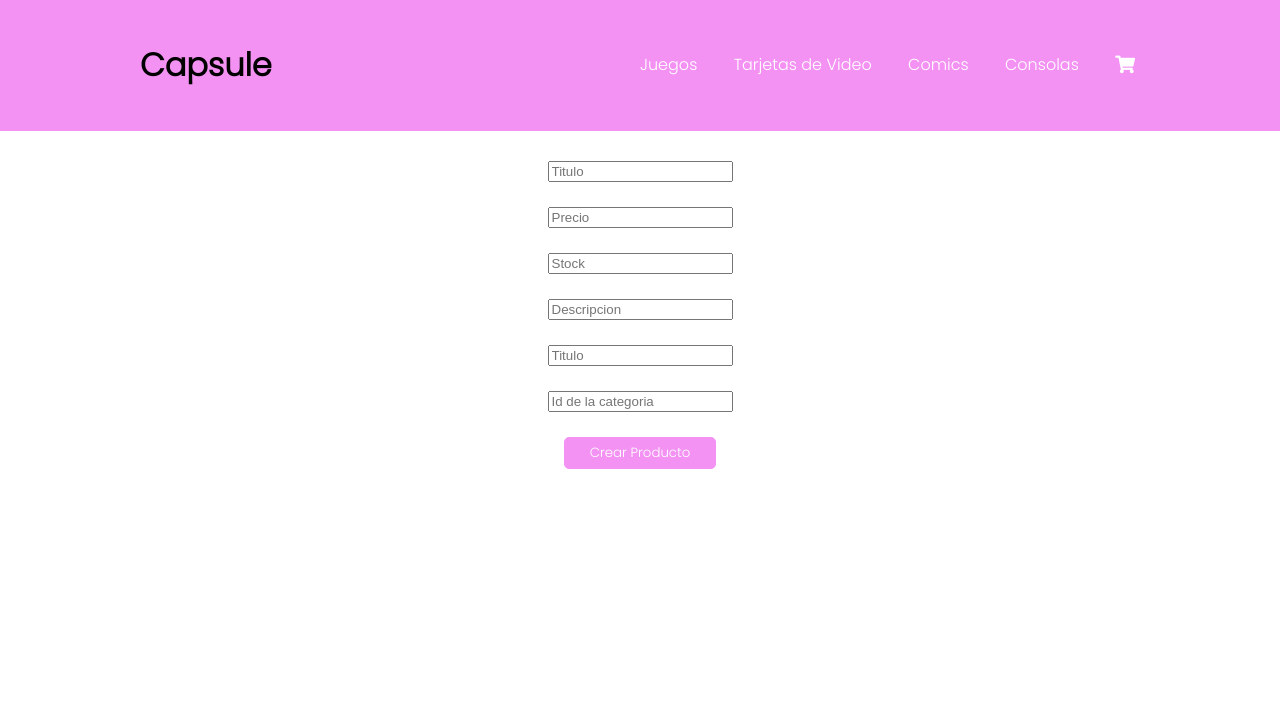
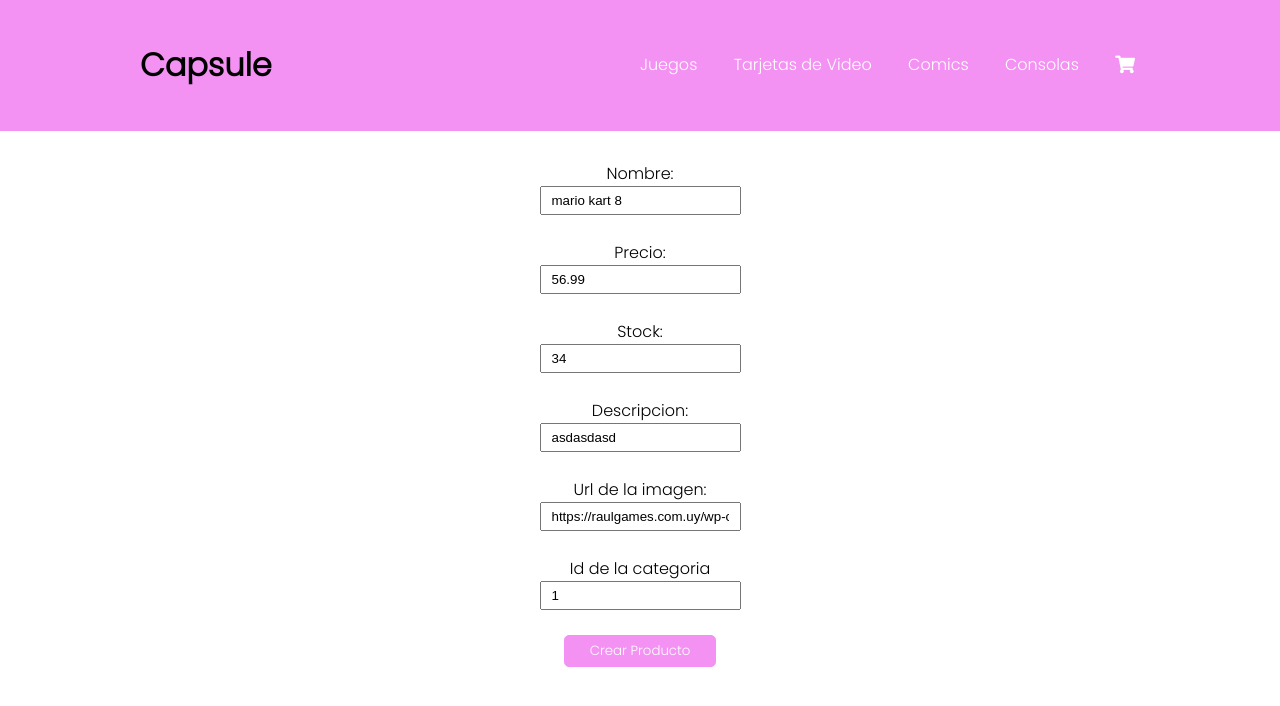
Before and after one commit to facundo3336/react, a React (Create React App) app: page /admin/orders/createProduct in a window 1280 px wide. Shown: the top 706 px of the page. Built offline with nearby package versions, Linux system fonts and the light colour scheme; a web font is replaced by a local one.

Commit message:
agregar creacion de cupones

```diff
--- a/src/App.js
+++ b/src/App.js
@@ -12,6 +12,8 @@ import { OrderDetailContainer } from "components/OrderDetailContainer/OrderDetai
 import { Checkout } from "components/Checkout/Checkout";
 import { ThankYouPage } from "components/ThankYouPage/ThankYouPage";
 import { CreateProduct } from "components/CreateProduct/CreateProduct";
+import { CreateCoupon } from "components/CreateCoupon/CreateCoupon";
+import { Coupons } from "components/Coupons/Coupons";
 
 function App() {
   return (
@@ -31,6 +33,8 @@ function App() {
             path="/admin/orders/createProduct"
             element={<CreateProduct />}
           />
+          <Route path={"/admin/createCoupon"} element={<CreateCoupon />} />
+          <Route path={"/admin/coupons"} element={<Coupons />} />
         </Routes>
       </CartContextProvider>
     </BrowserRouter>
--- /dev/null
+++ b/src/components/Coupon/Coupon.jsx
@@ -0,0 +1,9 @@
+export const Coupon = ({ coupon }) => {
+  return (
+    <tr>
+      <td>{coupon.code}</td>
+      <td>{coupon.amount}</td>
+      <td>{coupon.type}</td>
+    </tr>
+  );
+};
--- /dev/null
+++ b/src/components/Coupons/Coupons.css
@@ -0,0 +1,19 @@
+.couponsTable {
+  max-width: 500px;
+  margin: 15px auto;
+  text-align: left;
+  padding-top: 15px;
+}
+
+.couponsTable caption {
+  font-size: 1.2rem;
+  font-weight: 600;
+}
+
+.couponsTable td {
+  padding: 5px 25px;
+}
+
+.couponsTable tr th {
+  padding: 5px 25px;
+}
--- /dev/null
+++ b/src/components/Coupons/Coupons.jsx
@@ -0,0 +1,41 @@
+import { Coupon } from "components/Coupon/Coupon";
+import { collection, getDocs, getFirestore } from "firebase/firestore";
+import { useEffect, useState } from "react";
+import "./Coupons.css";
+
+export const Coupons = ({}) => {
+  const [coupons, setCoupons] = useState([]);
+
+  useEffect(async () => {
+    const db = getFirestore();
+
+    const orderCollection = collection(db, "coupons");
+    const querySnapshot = await getDocs(orderCollection);
+    const items = querySnapshot.docs.map((item) => {
+      return {
+        ...item.data(),
+        id: item.id,
+      };
+    });
+
+    setCoupons(items);
+  }, []);
+
+  return (
+    <table className="couponsTable">
+      <caption>Cupones</caption>
+      <thead>
+        <tr>
+          <th>Codigo</th>
+          <th>Monto</th>
+          <th>Tipo</th>
+        </tr>
+      </thead>
+      <tbody>
+        {coupons.map((c) => {
+          return <Coupon key={c.id} coupon={c} />;
+        })}
+      </tbody>
+    </table>
+  );
+};
--- /dev/null
+++ b/src/components/CreateCoupon/CreateCoupon.jsx
@@ -0,0 +1,68 @@
+import { Button } from "components/Button/Button";
+import { useState } from "react";
+import { validateCoupon } from "utils/validation";
+import { getFirestore, addDoc, collection } from "firebase/firestore";
+import { useNavigate } from "react-router-dom";
+
+export const CreateCoupon = ({}) => {
+  const navigate = useNavigate();
+
+  const [coupon, setCoupon] = useState({
+    code: "",
+    amount: 0,
+    type: "fixed",
+  });
+
+  function handleChange(e, key) {
+    setCoupon({
+      ...coupon,
+      [key]: e.target.value,
+    });
+  }
+
+  async function handleClick() {
+    try {
+      validateCoupon(coupon);
+
+      const db = getFirestore();
+
+      const docRef = await addDoc(collection(db, "coupons"), coupon);
+      console.log(docRef);
+      if (docRef.id) {
+        navigate(`/admin/coupons`);
+      }
+    } catch (error) {
+      alert(error.message);
+    }
+  }
+
+  return (
+    <div className="createProductForm">
+      <label htmlFor="code">Codigo del cupon: </label>
+      <input
+        onChange={(e) => handleChange(e, "code")}
+        value={coupon.code}
+        type="text"
+        placeholder="123"
+        name="code"
+      />
+      <br />
+      <label htmlFor="amount">Monto: </label>
+      <input
+        onChange={(e) => handleChange(e, "amount")}
+        value={coupon.amount}
+        type="number"
+        placeholder="25"
+        name="amount"
+      />
+      <br />
+      <label htmlFor="type">Tipo de cupon: </label>
+      <select value={coupon.type} onChange={(e) => handleChange(e, "type")}>
+        <option>Fixed</option>
+        <option>Percentage</option>
+      </select>
+
+      <Button text={"Crear Cupon"} onClick={handleClick} />
+    </div>
+  );
+};
--- a/src/components/CreateProduct/CreateProduct.css
+++ b/src/components/CreateProduct/CreateProduct.css
@@ -1,5 +1,5 @@
 .createProductForm {
-  max-width: 500px;
+  max-width: 800px;
   margin: 0 auto;
   display: flex;
   justify-content: center;
@@ -7,3 +7,7 @@
   flex-direction: column;
   padding-top: 30px;
 }
+
+.createProductForm input {
+  padding: 5px 10px;
+}
--- a/src/components/CreateProduct/CreateProduct.jsx
+++ b/src/components/CreateProduct/CreateProduct.jsx
@@ -1,22 +1,103 @@
 import { Button } from "components/Button/Button";
+import { useState } from "react";
+import { validateProduct } from "utils/validation";
 import "./CreateProduct.css";
+import { getFirestore, addDoc, collection } from "firebase/firestore";
+import { useNavigate } from "react-router-dom";
 
 export const CreateProduct = ({}) => {
+  const navigate = useNavigate();
+
+  const [product, setProduct] = useState({
+    name: "mario kart 8",
+    price: 56.99,
+    stock: 34,
+    description: "asdasdasd",
+    pictureUrl:
+      "https://raulgames.com.uy/wp-content/uploads/2020/12/mario-kart-8-deluxe.jpg",
+    categoryId: "1",
+  });
+
+  function handleChange(e, key) {
+    setProduct({
+      ...product,
+      [key]: e.target.value,
+    });
+  }
+
+  async function handleClick() {
+    try {
+      validateProduct(product);
+
+      const db = getFirestore();
+
+      const docRef = await addDoc(collection(db, "items"), product);
+      console.log(docRef);
+      if (docRef.id) {
+        navigate(`/item/${docRef.id}`);
+      }
+    } catch (error) {
+      alert(error.message);
+    }
+  }
+
   return (
-    <form className="createProductForm">
-      <input type="text" placeholder="Titulo" />
+    <div className="createProductForm">
+      <label htmlFor="name">Nombre: </label>
+      <input
+        onChange={(e) => handleChange(e, "name")}
+        value={product.name}
+        type="text"
+        placeholder="Titulo"
+        name="name"
+      />
       <br />
-      <input type="number" placeholder="Precio" />
+      <label htmlFor="price">Precio: </label>
+      <input
+        onChange={(e) => handleChange(e, "price")}
+        value={product.price}
+        type="number"
+        placeholder="Precio"
+        name="price"
+      />
       <br />
-      <input type="number" placeholder="Stock" />
+      <label htmlFor="stock">Stock: </label>
+      <input
+        onChange={(e) => handleChange(e, "stock")}
+        value={product.stock}
+        type="number"
+        placeholder="Stock"
+        name="stock"
+      />
       <br />
-      <input type="text" placeholder="Descripcion" />
+      <label htmlFor="description">Descripcion: </label>
+      <input
+        onChange={(e) => handleChange(e, "description")}
+        value={product.description}
+        type="text"
+        placeholder="Descripcion"
+        name="description"
+      />
       <br />
-      <input type="text" placeholder="Titulo" />
+      <label htmlFor="urlImage">Url de la imagen: </label>
+      <input
+        onChange={(e) => handleChange(e, "pictureUrl")}
+        value={product.pictureUrl}
+        type="text"
+        placeholder="Url de imagen"
+        name="urlImage"
+      />
       <br />
-      <input type="number" placeholder="Id de la categoria" />
+      <label htmlFor="categoryId">Id de la categoria</label>
+      <input
+        onChange={(e) => handleChange(e, "categoryId")}
+        value={product.categoryId}
+        type="number"
+        placeholder="Id de la categoria"
+        name="categoryId"
+      />
       <br />
-      <Button text={"Crear Producto"} />
-    </form>
+      <Button text={"Crear Producto"} onClick={handleClick} />
+    </div>
   );
 };
--- a/src/utils/validation.js
+++ b/src/utils/validation.js
@@ -19,3 +19,30 @@ export function validateOrder(order) {
     }
   });
 }
+
+const PRODUCT_REQUIRED_FIELDS = [
+  "name",
+  "price",
+  "stock",
+  "description",
+  "pictureUrl",
+  "categoryId",
+];
+
+export function validateProduct(product) {
+  PRODUCT_REQUIRED_FIELDS.forEach((field) => {
+    if (product[field] === "") {
+      throw new Error(`Falta campo obligatorio: ` + field);
+    }
+  });
+}
+
+const COUPON_REQUIRED_FIELDS = ["code", "amount", "type"];
+
+export function validateCoupon(coupon) {
+  COUPON_REQUIRED_FIELDS.forEach((field) => {
+    if (coupon[field] === "") {
+      throw new Error(`Falta campo obligatorio: ` + field);
+    }
+  });
+}
```
